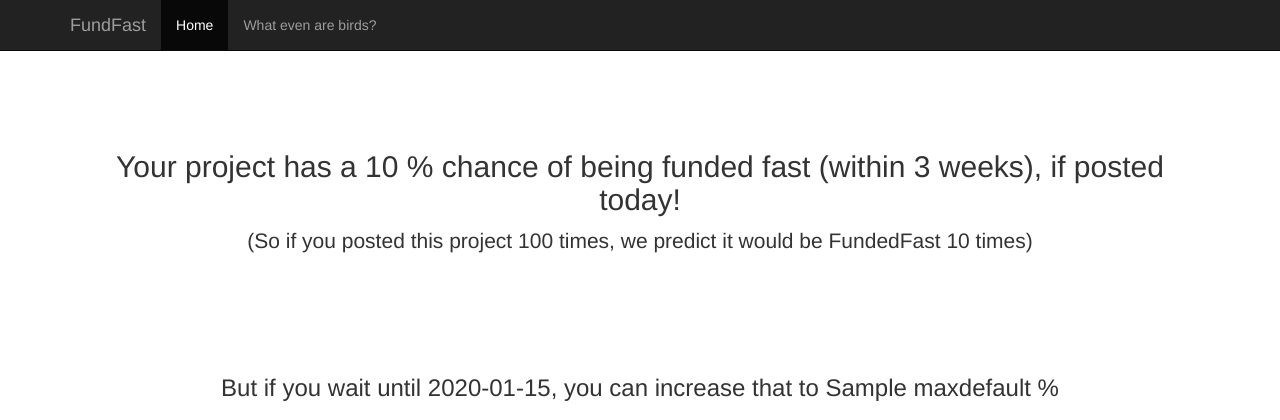
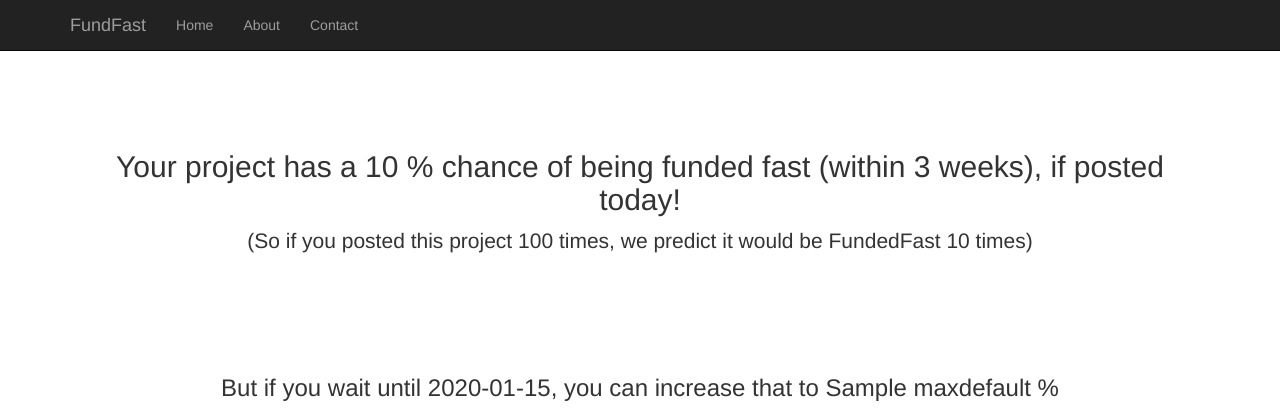
Before and after one commit to russell-ligon/donorFlask, a Python web app: template donorschoose/templates/output.html in a window 1280 px wide. Shown: the top 420 px of the page. Run offline with Jinja, Linux system fonts and the light colour scheme; the template is opened without the code that fills it: most values are stand-ins (such as "Sample title", 1, 10 or a date in 2020); grey boxes marked "Sample" are stand-in pictures; some libraries are stand-ins or nearby versions.

Commit message:
html tweaks

```diff
--- a/donorschoose/templates/input.html
+++ b/donorschoose/templates/input.html
@@ -58,7 +58,7 @@
     <div class="container">
 
    <div class="starter-template">
-       <h2>
+       <h2 style="font-size:40px">
           <em> FundFast </em>
        </h2>
        <p>
--- a/donorschoose/templates/output.html
+++ b/donorschoose/templates/output.html
@@ -47,8 +47,9 @@
         </div>
         <div id="navbar" class="collapse navbar-collapse">
           <ul class="nav navbar-nav">
-            <li class="active"><a href="#">Home</a></li>
-            <li><a href="https://www.birds.cornell.edu/home/">What even are birds?</a></li>
+            <li><a href="http://enchantedanalytics.online/">Home</a></li>
+            <li><a href="https://russellligon.wixsite.com/russell-ligon">About</a></li>
+            <li><a href="mailto: russell.ligon@gmail.com">Contact</a></li>
           </ul>
         </div><!--/.nav-collapse -->
       </div>
```
